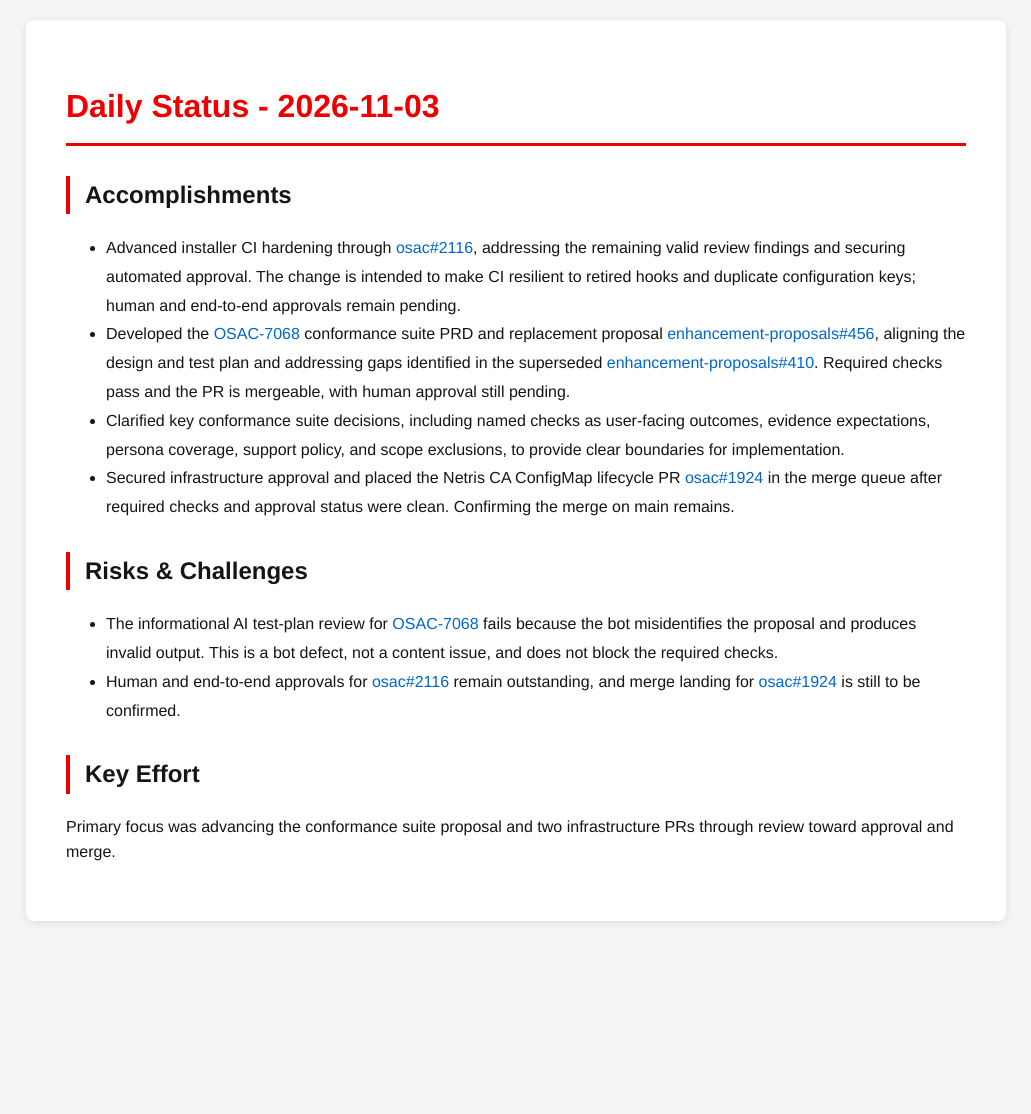
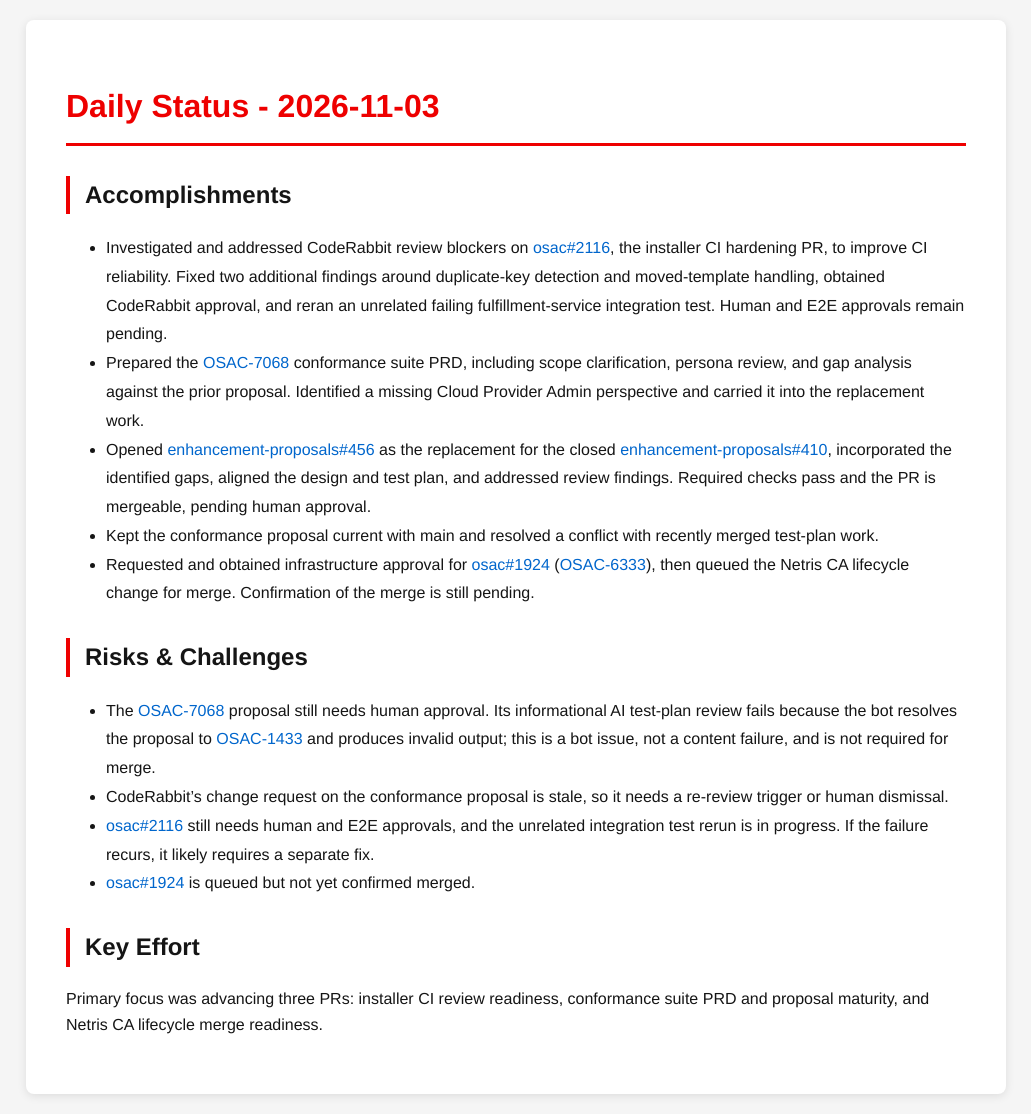
Before and after one commit to tzvatot/daily-status, a Jekyll site: the page built from 2026-11-03.md, in a window 1280 px wide. Shown: the whole page, without its empty margins (124-1155 px from the left). Built offline with Jekyll 4.4.1, drawn with Linux system fonts in a browser that asks for light colours; before the commit the page ends 941 px from its top, so only the background shows below that.

Commit message:
Daily status update - 2026-11-03

```diff
--- a/2026-11-03.md
+++ b/2026-11-03.md
@@ -7,14 +7,17 @@ date: 2026-11-03
 # Daily Status - 2026-11-03
 
 ## Accomplishments
-- Advanced installer CI hardening through [osac#2116](https://github.com/osac-project/osac/pull/2116), addressing the remaining valid review findings and securing automated approval. The change is intended to make CI resilient to retired hooks and duplicate configuration keys; human and end-to-end approvals remain pending.
-- Developed the [OSAC-7068](https://redhat.atlassian.net/browse/OSAC-7068) conformance suite PRD and replacement proposal [enhancement-proposals#456](https://github.com/osac-project/enhancement-proposals/pull/456), aligning the design and test plan and addressing gaps identified in the superseded [enhancement-proposals#410](https://github.com/osac-project/enhancement-proposals/pull/410). Required checks pass and the PR is mergeable, with human approval still pending.
-- Clarified key conformance suite decisions, including named checks as user-facing outcomes, evidence expectations, persona coverage, support policy, and scope exclusions, to provide clear boundaries for implementation.
-- Secured infrastructure approval and placed the Netris CA ConfigMap lifecycle PR [osac#1924](https://github.com/osac-project/osac/pull/1924) in the merge queue after required checks and approval status were clean. Confirming the merge on main remains.
+- Investigated and addressed CodeRabbit review blockers on [osac#2116](https://github.com/osac-project/osac/pull/2116), the installer CI hardening PR, to improve CI reliability. Fixed two additional findings around duplicate-key detection and moved-template handling, obtained CodeRabbit approval, and reran an unrelated failing fulfillment-service integration test. Human and E2E approvals remain pending.
+- Prepared the [OSAC-7068](https://redhat.atlassian.net/browse/OSAC-7068) conformance suite PRD, including scope clarification, persona review, and gap analysis against the prior proposal. Identified a missing Cloud Provider Admin perspective and carried it into the replacement work.
+- Opened [enhancement-proposals#456](https://github.com/osac-project/enhancement-proposals/pull/456) as the replacement for the closed [enhancement-proposals#410](https://github.com/osac-project/enhancement-proposals/pull/410), incorporated the identified gaps, aligned the design and test plan, and addressed review findings. Required checks pass and the PR is mergeable, pending human approval.
+- Kept the conformance proposal current with main and resolved a conflict with recently merged test-plan work.
+- Requested and obtained infrastructure approval for [osac#1924](https://github.com/osac-project/osac/pull/1924) ([OSAC-6333](https://redhat.atlassian.net/browse/OSAC-6333)), then queued the Netris CA lifecycle change for merge. Confirmation of the merge is still pending.
 
 ## Risks & Challenges
-- The informational AI test-plan review for [OSAC-7068](https://redhat.atlassian.net/browse/OSAC-7068) fails because the bot misidentifies the proposal and produces invalid output. This is a bot defect, not a content issue, and does not block the required checks.
-- Human and end-to-end approvals for [osac#2116](https://github.com/osac-project/osac/pull/2116) remain outstanding, and merge landing for [osac#1924](https://github.com/osac-project/osac/pull/1924) is still to be confirmed.
+- The [OSAC-7068](https://redhat.atlassian.net/browse/OSAC-7068) proposal still needs human approval. Its informational AI test-plan review fails because the bot resolves the proposal to [OSAC-1433](https://redhat.atlassian.net/browse/OSAC-1433) and produces invalid output; this is a bot issue, not a content failure, and is not required for merge.
+- CodeRabbit’s change request on the conformance proposal is stale, so it needs a re-review trigger or human dismissal.
+- [osac#2116](https://github.com/osac-project/osac/pull/2116) still needs human and E2E approvals, and the unrelated integration test rerun is in progress. If the failure recurs, it likely requires a separate fix.
+- [osac#1924](https://github.com/osac-project/osac/pull/1924) is queued but not yet confirmed merged.
 
 ## Key Effort
-Primary focus was advancing the conformance suite proposal and two infrastructure PRs through review toward approval and merge.
+Primary focus was advancing three PRs: installer CI review readiness, conformance suite PRD and proposal maturity, and Netris CA lifecycle merge readiness.
```
